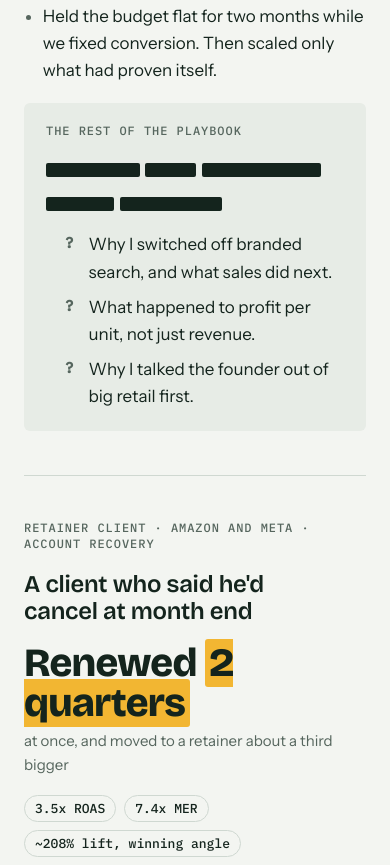
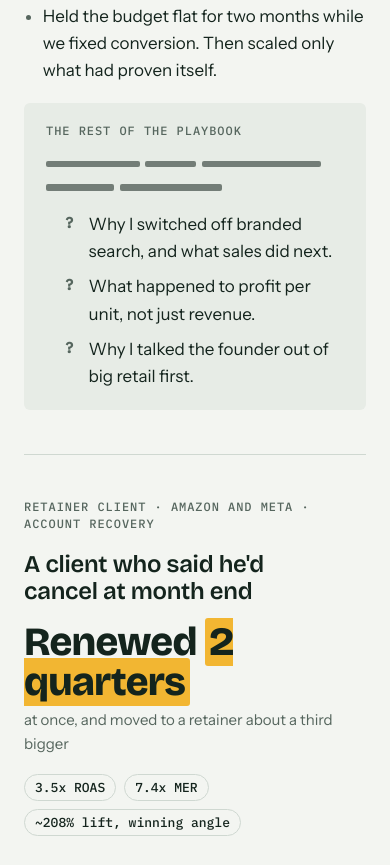
Before and after one commit to parameciain/priyajha.co, a plain HTML site: page index.html in a window 390 px wide. Shown: the part 2509-3374 px from the top of the page. Drawn offline with nearby package versions, Linux system fonts and the light colour scheme.

Commit message:
Thinner redaction bars on mobile

```diff
--- a/index.html
+++ b/index.html
@@ -173,6 +173,8 @@ footer{padding-block:24px;border-top:1px solid var(--line);font:400 13px var(--m
   .facts div:nth-child(n+3){border-top:1px solid var(--line)}
 }
 @media (max-width:520px){
+  .bars{line-height:1.4}
+  .bar{height:.4em;opacity:.55}
   .also,.ops{grid-template-columns:1fr}
   .hero{padding-block:48px 40px}
   section{padding-block:48px}
```
